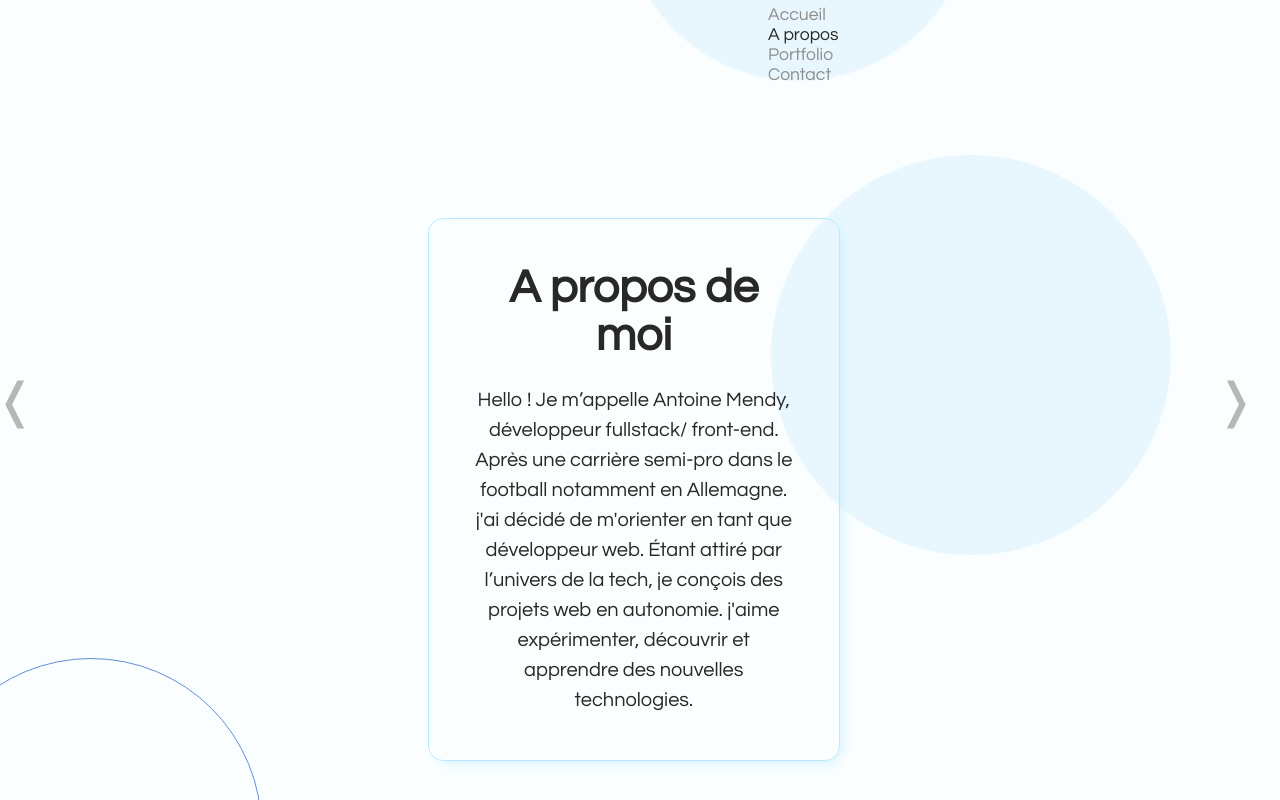
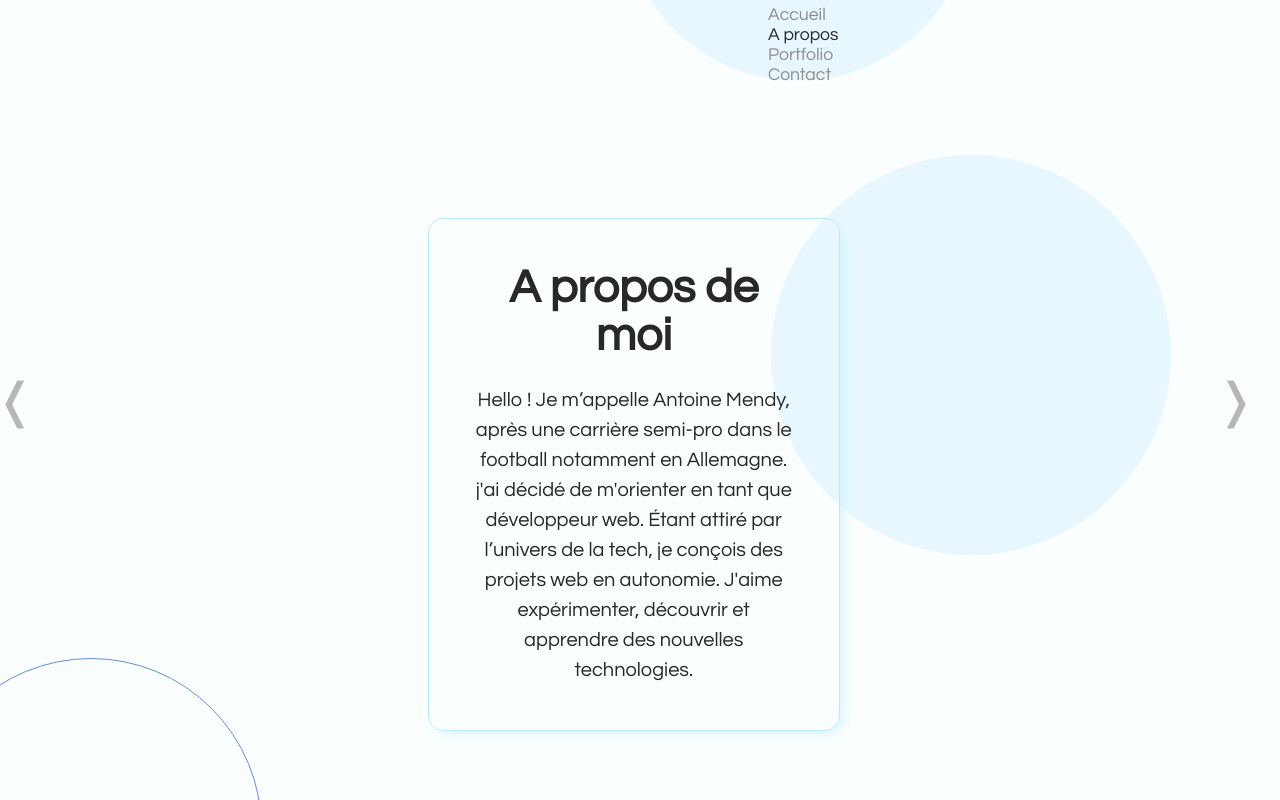
Before and after one commit to tonysnickers/portfolio, a React (Create React App) app: page /a-propos in a window 1280 px wide. Shown: the top 800 px of the page. Built offline with nearby package versions, Linux system fonts and the light colour scheme.

Commit message:
apropos content changed

```diff
--- a/src/pages/Apropos.js
+++ b/src/pages/Apropos.js
@@ -50,7 +50,7 @@ const Apropos = () => {
   }
 
   return (
-    <div className='project'>
+    <div className="project">
       <Navigation />
 
       <motion.div
@@ -65,12 +65,11 @@ const Apropos = () => {
           <div className="about-card">
             <h1>A propos de moi</h1>
             <p className="blocks">
-              Hello ! Je m’appelle Antoine Mendy, développeur fullstack/ front-end.
-              Après une carrière semi-pro dans le football notamment en
-              Allemagne. j'ai décidé de m'orienter en tant que développeur web.
-              Étant attiré par l’univers de la tech, je conçois des projets web
-              en autonomie. j'aime expérimenter, découvrir et apprendre des
-              nouvelles technologies.
+              Hello ! Je m’appelle Antoine Mendy, après une carrière semi-pro
+              dans le football notamment en Allemagne. j'ai décidé de m'orienter
+              en tant que développeur web. Étant attiré par l’univers de la
+              tech, je conçois des projets web en autonomie. J'aime
+              expérimenter, découvrir et apprendre des nouvelles technologies.
             </p>
           </div>
         </section>
@@ -83,10 +82,10 @@ const Apropos = () => {
         ></motion.div>
       </motion.div>
       <Buttons left={'/'} right={'/project-1'} />
-        <span
-          className="random-circle"
-          style={{ left, top, tranform: size }}
-        ></span>
+      <span
+        className="random-circle"
+        style={{ left, top, tranform: size }}
+      ></span>
     </div>
   )
 }
```
